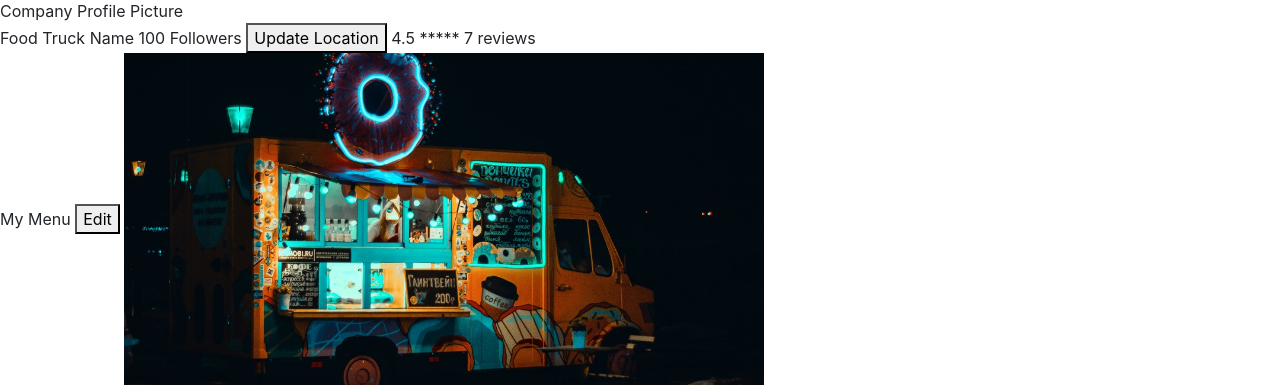
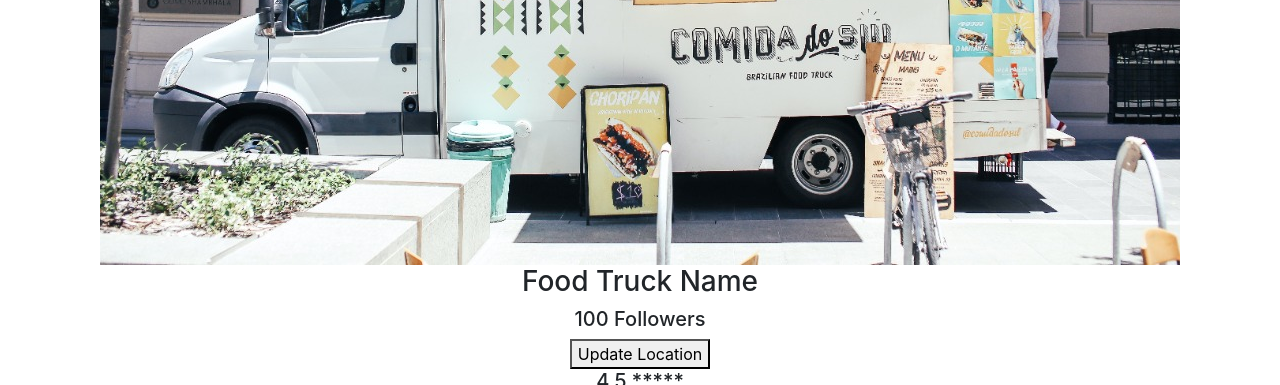
Before and after one commit to MobileEats/MobileEats, a Spring app: page /vendorProfile in a window 1280 px wide. Shown: the part 379-764 px from the top of the page. Run offline with Thymeleaf, Linux system fonts and the light colour scheme; the template is opened without the code that fills it, so the values that code supplies are empty.

Commit message:
working on profiles page

```diff
--- /dev/null
+++ b/src/main/resources/static/js/slideshow.js
@@ -0,0 +1,28 @@
+var slideIndex = 1;
+showSlides(slideIndex);
+
+// Next/previous controls
+function plusSlides(n) {
+    showSlides(slideIndex += n);
+}
+
+// Thumbnail image controls
+function currentSlide(n) {
+    showSlides(slideIndex = n);
+}
+
+function showSlides(n) {
+    var i;
+    var slides = document.getElementsByClassName("mySlides");
+    var dots = document.getElementsByClassName("dot");
+    if (n > slides.length) {slideIndex = 1}
+    if (n < 1) {slideIndex = slides.length}
+    for (i = 0; i < slides.length; i++) {
+        slides[i].style.display = "none";
+    }
+    for (i = 0; i < dots.length; i++) {
+        dots[i].className = dots[i].className.replace(" active", "");
+    }
+    slides[slideIndex-1].style.display = "block";
+    dots[slideIndex-1].className += " active";
+}
--- a/src/main/resources/templates/partials/footer.html
+++ b/src/main/resources/templates/partials/footer.html
@@ -14,36 +14,7 @@
     <!-- BOOTSTRAP JS /JQUERY -->
     <script src="https://code.jquery.com/jquery-3.5.1.slim.min.js" integrity="sha384-DfXdz2htPH0lsSSs5nCTpuj/zy4C+OGpamoFVy38MVBnE+IbbVYUew+OrCXaRkfj" crossorigin="anonymous"></script>
     <script src="https://cdn.jsdelivr.net/npm/bootstrap@4.6.0/dist/js/bootstrap.bundle.min.js" integrity="sha384-Piv4xVNRyMGpqkS2by6br4gNJ7DXjqk09RmUpJ8jgGtD7zP9yug3goQfGII0yAns" crossorigin="anonymous"></script>
-    <script>
-        var slideIndex = 1;
-        showSlides(slideIndex);
-
-        // Next/previous controls
-        function plusSlides(n) {
-            showSlides(slideIndex += n);
-        }
-
-        // Thumbnail image controls
-        function currentSlide(n) {
-            showSlides(slideIndex = n);
-        }
-
-        function showSlides(n) {
-            var i;
-            var slides = document.getElementsByClassName("mySlides");
-            var dots = document.getElementsByClassName("dot");
-            if (n > slides.length) {slideIndex = 1}
-            if (n < 1) {slideIndex = slides.length}
-            for (i = 0; i < slides.length; i++) {
-                slides[i].style.display = "none";
-            }
-            for (i = 0; i < dots.length; i++) {
-                dots[i].className = dots[i].className.replace(" active", "");
-            }
-            slides[slideIndex-1].style.display = "block";
-            dots[slideIndex-1].className += " active";
-        }
-    </script>
+    <script src="/js/slideshow.js"></script>
 </footer>
 </body>
 </html>
--- a/src/main/resources/templates/partials/head.html
+++ b/src/main/resources/templates/partials/head.html
@@ -7,7 +7,7 @@
 <!--BOOTSTRAP CSS 4.6.0-->
   <link rel="stylesheet" href="https://cdn.jsdelivr.net/npm/bootstrap@4.6.0/dist/css/bootstrap.min.css" integrity="sha384-B0vP5xmATw1+K9KRQjQERJvTumQW0nPEzvF6L/Z6nronJ3oUOFUFpCjEUQouq2+l" crossorigin="anonymous">
   <!--  STYLE SHEET FOR PICTURE GALLERY-->
-  <link rel="stylesheet" href="/templates/css/custom.css">
+  <link rel="stylesheet" href="/css/custom.css">
 
 
 
--- a/src/main/resources/templates/vendorProfile.html
+++ b/src/main/resources/templates/vendorProfile.html
@@ -7,45 +7,43 @@
 </head>
 <body>
 <nav th:replace="partials/navbar :: navbar"></nav>
-<div>
-  <img src="testImages/img">
+<div class="d-flex flex-column">
+    <div class="d-flex justify-content-center">
+        <img src="/images/pexels4.jpeg">
+    </div>
+    <div class="d-flex flex-column align-items-center">
+        <h3>Food Truck Name</h3>
+        <h5>100 Followers</h5>
+        <button>Update Location</button>
+        <h5>4.5 *****</h5>
+        <h5>7 reviews</h5>
+    </div>
+    <div class="d-flex flex-column align-items-center">
+        My Menu
+        <button>Edit</button>
+        <!-- Slideshow container -->
+        <!--    <img src="/images/pexels1.jpeg" style="width:50%">-->
+        <!--    <img src="https://www.mcdonalds.com/is/image/content/dam/usa/nfl/assets/images/1_Pub_Desktop_McDeliveryGeneric_HomePage_1168x520.jpg" style="width:50%">-->
+    </div>
 </div>
-<div>
-    <div>
-        Company Profile Picture
-    </div>
-    <div>
-        Food Truck Name
-        100 Followers
-        <button>Update Location</button>
-        4.5 *****
-        7 reviews
-    </div>
-
-</div>
-<div>
-    My Menu <button>Edit</button>
-    <!-- Slideshow container -->
-    <img src="../images/pexels1.jpeg" style="width:50%">
-    <img src="https://www.mcdonalds.com/is/image/content/dam/usa/nfl/assets/images/1_Pub_Desktop_McDeliveryGeneric_HomePage_1168x520.jpg" style="width:50%">
     <div class="slideshow-container">
 
         <!-- Full-width images with number and caption text -->
         <div class="mySlides fade">
             <div class="numbertext">1 / 3</div>
-            <img src="https://www.mcdonalds.com/is/image/content/dam/usa/nfl/assets/images/1_Pub_Desktop_McDeliveryGeneric_HomePage_1168x520.jpg" style="width:100%">
-            <div class="text">Caption Text</div>
+            <img src="/images/pexels1.jpeg" style="width:100%">
+            <div class="text">Caption One</div>
         </div>
 
         <div class="mySlides fade">
             <div class="numbertext">2 / 3</div>
-            <img src="img/images" style="width:100%">
+            <img src="/images/pexels2.jpeg" style="width:100%">
             <div class="text">Caption Two</div>
         </div>
 
         <div class="mySlides fade">
             <div class="numbertext">3 / 3</div>
-            <img src="../img/pexels2.jpeg" style="width:100%">
+            <img src="/images/pexels3.jpeg" style="width:100%">
             <div class="text">Caption Three</div>
         </div>
 
@@ -61,7 +59,7 @@
         <span class="dot" onclick="currentSlide(2)"></span>
         <span class="dot" onclick="currentSlide(3)"></span>
     </div>
-</div>
+
 
 <footer th:replace="partials/footer :: footer"></footer>
 
```
Also changed, not shown: src/main/resources/static/css/custom.css (renamed from src/main/resources/templates/css/custom.css), src/main/resources/static/images/pexels1.jpeg (renamed from src/main/resources/templates/images/pexels1.jpeg), src/main/resources/static/images/pexels2.jpeg (renamed from src/main/resources/templates/images/pexels2.jpeg), src/main/resources/static/images/pexels3.jpeg (renamed from src/main/resources/templates/images/pexels3.jpeg), src/main/resources/static/images/pexels4.jpeg (renamed from src/main/resources/templates/images/pexels4.jpeg), src/main/resources/static/images/pexels5.jpeg (renamed from src/main/resources/templates/images/pexels5.jpeg), src/main/resources/static/images/pexels6.jpeg (renamed from src/main/resources/templates/images/pexels6.jpeg), src/main/resources/static/images/pexels7.jpeg (renamed from src/main/resources/templates/images/pexels7.jpeg).
